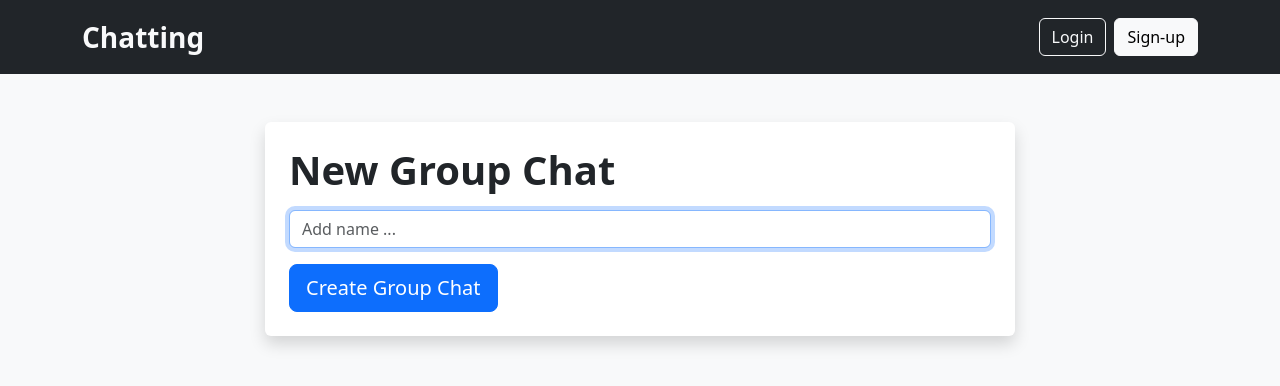
After one commit to SnakeCharmer7/chat, a Django app: page /chat/new_groupchat/ in a window 1280 px wide. The commit adds this page. Shown: the top 386 px of the page. Run offline with Django 5.2, Linux system fonts and the light colour scheme; some libraries are stand-ins or nearby versions.

Commit message:
Added group chats

```diff
--- a/chat/forms.py
+++ b/chat/forms.py
@@ -16,6 +16,34 @@ class ChatmessageCreateForm(forms.ModelForm):
             'placeholder': 'Add message ...',
             'class': 'form-control rounded-start',
             'autofocus': True
+        })
+
+
+class NewGroupForm(forms.ModelForm):
+    class Meta:
+        model = ChatGroup
+        fields = ['groupchat_name']
+
+    def __init__(self, *args, **kwargs):
+        super().__init__(*args, **kwargs)
+        self.fields['groupchat_name'].label = ""
+        self.fields['groupchat_name'].widget.attrs.update({
+            'placeholder': 'Add name ...',
+            'class': 'form-control mt-3',
+            'autofocus': True
+        })
+
+
+class ChatroomEditForm(forms.ModelForm):
+    class Meta:
+        model = ChatGroup
+        fields = ['groupchat_name']
+
+    def __init__(self, *args, **kwargs):
+        super().__init__(*args, **kwargs)
+        self.fields['groupchat_name'].label = ""
+        self.fields['groupchat_name'].widget.attrs.update({
+            'class': 'form-control mt-3'
         })
 
 
--- a/chat/models.py
+++ b/chat/models.py
@@ -5,6 +5,8 @@ import shortuuid
 
 class ChatGroup(models.Model):
     group_name = models.CharField(max_length=128, unique=True, default=shortuuid.uuid)
+    groupchat_name = models.CharField(max_length=128, null=True, blank=True)
+    admin = models.ForeignKey(User, related_name='groupchats', blank=True, null=True, on_delete=models.SET_NULL)
     users_online = models.ManyToManyField(User, related_name='online_in_groups', blank=True)
     members = models.ManyToManyField(User, related_name='chat_groups', blank=True)
     is_private = models.BooleanField(default=False)
--- a/chat/templates/chat/base.html
+++ b/chat/templates/chat/base.html
@@ -47,10 +84,19 @@
                         <ul class="dropdown-menu dropdown-menu-dark">
                             <li><a class="dropdown-item" href="{% url 'home' %}">Public</a></li>
                             {% for chatroom in user.chat_groups.all %}
+                                {% if chatroom.groupchat_name %}
+                                <li><a class="dropdown-item" href="{% url 'chatroom' chatroom.group_name %}">
+                                    {{ chatroom.groupchat_name|slice:":30" }}
+                                </a></li>
+                                {% endif %}
+                            {% endfor %}
+                            {% for chatroom in user.chat_groups.all %}
                                 {% if chatroom.is_private %}
                                     {% for member in chatroom.members.all %}
                                         {% if member != user %}
-                                        <li><a class="dropdown-item" href="{% url 'chatroom' chatroom.group_name %}">{{ member.profile.name }}</a></li>
+                                        <li><a class="dropdown-item" href="{% url 'chatroom' chatroom.group_name %}">
+                                            {{ member.profile.name }}
+                                        </a></li>
                                         {% endif %}
                                     {% endfor %}
                                 {% endif %}
@@ -64,7 +110,7 @@
                         <ul class="dropdown-menu dropdown-menu-dark">
                             <li><a class="dropdown-item" href="{% url 'profile' %}">My Profile</a></li>
                             <li><a class="dropdown-item" href="{% url 'profile_edit' %}">Edit Profile</a></li>
-                            <li><a class="dropdown-item" href="#">Create Chat</a></li>
+                            <li><a class="dropdown-item" href="{% url 'new_groupchat' %}">Create Chat</a></li>
                             <form method="POST" action="{% url 'logout' %}" id="logout-form" style="display: none;">
                                 {% csrf_token %}
                             </form>
--- /dev/null
+++ b/chat/templates/chat/create_groupchat.html
@@ -0,0 +1,16 @@
+{% extends 'chat/base.html' %}
+
+{% block content %}
+
+<div class="container">
+    <div class="mx-auto mt-5 p-4 bg-white shadow rounded" style="max-width: 750px;">
+        <h1 class="fw-bold">New Group Chat</h1>
+        <form method="post">
+            {% csrf_token %}
+            {{ form }}
+            <button class="btn btn-primary btn-lg mt-3" type="submit">Create Group Chat</button>
+        </form>
+    </div>
+</div>
+
+{% endblock %}
--- a/chat/urls.py
+++ b/chat/urls.py
@@ -7,6 +7,10 @@ urlpatterns = [
     path('', views.ChatView.as_view(), name="home"),
     path('chat/<username>', views.GetOrCreateChatroomView.as_view(), name="start-chat"),
     path('chat/room/<chatroom_name>', views.ChatView.as_view(), name="chatroom"),
+    path('chat/new_groupchat/', views.create_groupchat, name="new_groupchat"),
+    path('chat/edit/<chatroom_name>', views.chatroom_edit_view, name="edit_chatroom"),
+    path('chat/delete/<chatroom_name>', views.chatroom_delete_view, name="delete_chatroom"),
+    path('chat/leave/<chatroom_name>', views.chatroom_leave_view, name="leave_chatroom"),
     path('login/', auth_views.LoginView.as_view(), name='login'),
     path('logout/', auth_views.LogoutView.as_view(), name='logout'),
     path('register/', views.SingUpView.as_view(), name='register'),
--- a/chat/views.py
+++ b/chat/views.py
@@ -21,6 +21,10 @@ class ChatView(LoginRequiredMixin, generic.DetailView):
         chat_group = get_object_or_404(ChatGroup, group_name=chatroom_name)
         if chat_group.is_private and self.request.user not in chat_group.members.all():
             raise Http404()
+
+        if chat_group.groupchat_name and self.request.user not in chat_group.members.all():
+            chat_group.members.add(self.request.user)
+
         return chat_group
 
     def get_context_data(self, **kwargs):
@@ -41,6 +45,7 @@ class ChatView(LoginRequiredMixin, generic.DetailView):
             'form': form,
             'other_user': other_user,
             'chatroom_name': chat_group.group_name,
+            'chat_group': chat_group,
         })
         return context
 
@@ -84,6 +89,76 @@ class GetOrCreateChatroomView(LoginRequiredMixin, generic.View):
         return redirect('chatroom', chatroom_name=chatroom.group_name)
 
 
+def create_groupchat(request):
+    form = NewGroupForm()
+
+    if request.method == 'POST':
+        form = NewGroupForm(request.POST)
+        if form.is_valid():
+            new_groupchat = form.save(commit=False)
+            new_groupchat.admin = request.user
+            new_groupchat.save()
+            new_groupchat.members.add(request.user)
+            return redirect('chatroom', new_groupchat.group_name)
+
+    context = {
+        'form': form
+    }
+    return render(request, 'chat/create_groupchat.html', context)
+
+
+def chatroom_edit_view(request, chatroom_name):
+    chat_group = get_object_or_404(ChatGroup, group_name=chatroom_name)
+    if request.user != chat_group.admin:
+        raise Http404()
+
+    form = ChatroomEditForm(instance=chat_group)
+
+    if request.method == "POST":
+        form = ChatroomEditForm(request.POST, instance=chat_group)
+        if form.is_valid():
+            form.save()
+
+            remove_members = request.POST.getlist('remove_members')
+            for member_id in remove_members:
+                member = User.objects.get(id=member_id)
+                chat_group.members.remove(member)
+
+            return redirect('chatroom', chatroom_name)
+
+    context = {
+        'form': form,
+        'chat_group': chat_group
+    }
+
+    return render(request, 'chat/chatroom_edit.html', context)
+
+
+def chatroom_delete_view(request, chatroom_name):
+    chat_group = get_object_or_404(ChatGroup, group_name=chatroom_name)
+    if request.user != chat_group.admin:
+        raise Http404()
+
+    if request.method == "POST":
+        chat_group.delete()
+        return redirect('home')
+
+    return render(request, 'chat/chatroom_delete.html', {'chat_group': chat_group})
+
+
+def chatroom_leave_view(request, chatroom_name):
+    chat_group = get_object_or_404(ChatGroup, group_name=chatroom_name)
+    if request.user not in chat_group.members.all():
+        raise Http404()
+
+    if request.user == chat_group.admin:
+        chat_group.delete()
+        return redirect('home')
+    else:
+        chat_group.members.remove(request.user)
+        return redirect('home')
+
+
 class SingUpView(generic.CreateView):
     template_name = "registration/register.html"
     success_url = reverse_lazy('profile_edit')
```
Also changed, not shown: other parts of chat/templates/chat/base.html (+37 -0 lines), chat/templates/chat/chat.html (+39 -2 lines), chat/templates/chat/chatroom_delete.html (added, +18 -0 lines), chat/templates/chat/chatroom_edit.html (added, +37 -0 lines), chat/migrations/0007_chatgroup_admin_chatgroup_groupchat_name_and_more.py (added), db.sqlite3.
